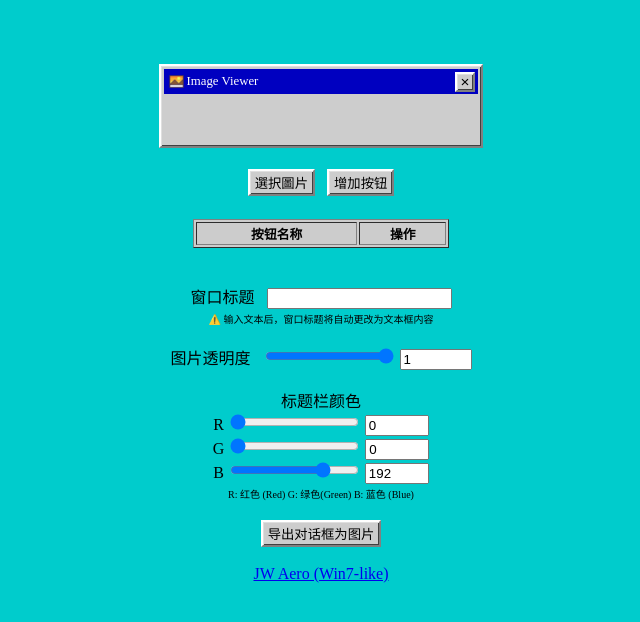
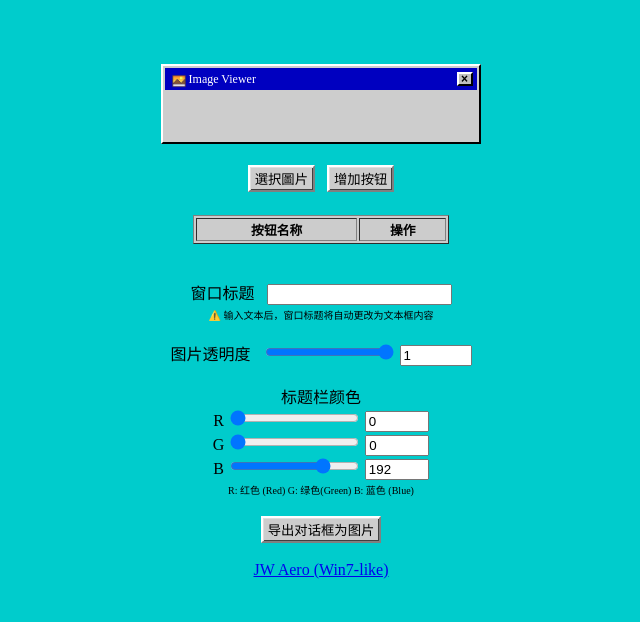
Before and after one commit to srhskah/jw_nostalgia, a plain HTML site: page Classic/index.html in a window 1280 px wide. Both pictures are taken after a click on the button "导出对话框为图片". Shown: the whole page, without its empty margins (319-959 px from the left). Drawn offline with nearby package versions, Linux system fonts and the light colour scheme; a web font is replaced by a local one.

Commit message:
2026.11.26c1.2

```diff
--- a/Classic/index.html
+++ b/Classic/index.html
@@ -365,55 +365,59 @@
                 return Promise.all(tasks);
             }
 
-            // 导出前把浮雕写进 inline style，避免远端 html2canvas 丢掉 stylesheet / 原生 button 边框
+            // 仅稳定处理：外框、标题栏、右侧固定关闭钮（导出前写入 inline）
             function applyExportEmboss(root) {
-                var targets = [root].concat(
-                    Array.prototype.slice.call(root.querySelectorAll('button, .btn div, .file-input-trigger'))
-                );
+                var titleEl = root.querySelector('#title');
+                var closeBtn = root.querySelector('.btn div');
+                var targets = [root];
+                if (titleEl) targets.push(titleEl);
+                if (closeBtn) targets.push(closeBtn);
                 var backups = [];
                 for (var i = 0; i < targets.length; i++) {
                     var el = targets[i];
                     backups.push({
                         el: el,
-                        border: el.style.border,
-                        borderStyle: el.style.borderStyle,
-                        borderWidth: el.style.borderWidth,
-                        borderTopColor: el.style.borderTopColor,
-                        borderRightColor: el.style.borderRightColor,
-                        borderBottomColor: el.style.borderBottomColor,
-                        borderLeftColor: el.style.borderLeftColor,
-                        boxShadow: el.style.boxShadow,
-                        appearance: el.style.appearance,
-                        webkitAppearance: el.style.webkitAppearance,
-                        backgroundColor: el.style.backgroundColor
+                        cssText: el.style.cssText
                     });
-                    el.style.appearance = 'none';
-                    el.style.webkitAppearance = 'none';
-                    el.style.borderStyle = 'solid';
-                    el.style.borderWidth = (el === root) ? '2px' : '2px';
-                    el.style.borderTopColor = '#ffffff';
-                    el.style.borderLeftColor = '#ffffff';
-                    el.style.borderRightColor = '#808080';
-                    el.style.borderBottomColor = '#808080';
-                    el.style.boxShadow = 'inset 1px 1px 0 #dfdfdf, inset -1px -1px 0 #404040';
-                    if (!el.style.backgroundColor) {
-                        el.style.backgroundColor = '#cdcdcd';
+                    if (el === root) {
+                        el.style.boxSizing = 'border-box';
+                        el.style.borderStyle = 'solid';
+                        el.style.borderWidth = '2px';
+                        el.style.borderTopColor = '#ffffff';
+                        el.style.borderLeftColor = '#ffffff';
+                        el.style.borderRightColor = '#000000';
+                        el.style.borderBottomColor = '#000000';
+                        el.style.boxShadow = 'none';
+                    } else if (el === titleEl) {
+                        el.style.boxSizing = 'border-box';
+                        el.style.height = '22px';
+                        el.style.lineHeight = '16px';
+                        el.style.fontSize = '12px';
+                        el.style.padding = '3px 3px 3px 4px';
+                        el.style.overflow = 'hidden';
+                        el.style.color = '#ffffff';
+                    } else if (el === closeBtn) {
+                        el.style.boxSizing = 'border-box';
+                        el.style.borderStyle = 'solid';
+                        el.style.borderWidth = '2px';
+                        el.style.borderTopColor = '#ffffff';
+                        el.style.borderLeftColor = '#ffffff';
+                        el.style.borderRightColor = '#000000';
+                        el.style.borderBottomColor = '#000000';
+                        el.style.boxShadow = 'none';
+                        el.style.width = '16px';
+                        el.style.height = '14px';
+                        el.style.backgroundColor = '#c0c0c0';
+                        el.style.lineHeight = '10px';
+                        el.style.fontSize = '12px';
+                        el.style.fontFamily = 'Arial, Helvetica, sans-serif';
+                        el.style.textAlign = 'center';
+                        el.style.color = '#000000';
                     }
                 }
                 return function restoreExportEmboss() {
                     for (var j = 0; j < backups.length; j++) {
-                        var b = backups[j];
-                        b.el.style.border = b.border;
-                        b.el.style.borderStyle = b.borderStyle;
-                        b.el.style.borderWidth = b.borderWidth;
-                        b.el.style.borderTopColor = b.borderTopColor;
-                        b.el.style.borderRightColor = b.borderRightColor;
-                        b.el.style.borderBottomColor = b.borderBottomColor;
-                        b.el.style.borderLeftColor = b.borderLeftColor;
-                        b.el.style.boxShadow = b.boxShadow;
-                        b.el.style.appearance = b.appearance;
-                        b.el.style.webkitAppearance = b.webkitAppearance;
-                        b.el.style.backgroundColor = b.backgroundColor;
+                        backups[j].el.style.cssText = backups[j].cssText;
                     }
                 };
             }
--- a/Classic/style.css
+++ b/Classic/style.css
@@ -16,14 +16,15 @@
     width:25%;
     /* margin-left: 25%; */
     margin-top: 5%;
-    /* px + 分边颜色 + inset shadow：远端 html2canvas 对 em/outset 不稳定 */
+    /* 外框浮雕：固定 px 分边颜色，导出不依赖 em/outset/shadow */
+    box-sizing: border-box;
     border-style: solid;
     border-width: 2px;
     border-top-color: #ffffff;
     border-left-color: #ffffff;
-    border-right-color: #808080;
-    border-bottom-color: #808080;
-    box-shadow: inset 1px 1px 0 #dfdfdf, inset -1px -1px 0 #404040;
+    border-right-color: #000000;
+    border-bottom-color: #000000;
+    box-shadow: none;
     position: relative;
     left: 50%;
     transform: translateX(-50%); /* 向左回退自身宽度的50% */
@@ -36,36 +37,39 @@
 #title{
     background: #0000cc;
     color: white;
-    font-size: 0.8em;
-    padding: 0.2em 0.2em 0.3em;
-    height: 1.5em;
-    line-height: 1.6em;
+    /* 固定 px，避免字体未加载时标题栏/关闭钮尺寸漂移 */
+    font-size: 12px;
+    padding: 3px 3px 3px 4px;
+    height: 22px;
+    line-height: 16px;
+    box-sizing: border-box;
+    overflow: hidden;
 }
 
 .btn{
     float:right;
-    margin: 0.1em;
+    margin: 1px 1px 0 0;
 }
 
+/* 标题栏右侧固定关闭钮：高对比分边框，不依赖 inset shadow（远端导出更稳） */
 .btn div{
-    /* padding: 0.1em; */
-    width: 1em;
-    height: 1em;
-    /* width: 1.2em; */
-    /* height: 1.2em; */
-    background: #cdcdcd;
+    box-sizing: border-box;
+    width: 16px;
+    height: 14px;
+    background: #c0c0c0;
     text-align: center;
-    font-family:Arial, Helvetica, sans-serif;
-    font-size:larger;
-    line-height: 1em;
+    font-family: Arial, Helvetica, sans-serif;
+    font-size: 12px;
+    font-weight: bold;
+    line-height: 10px;
     color: black;
     border-style: solid;
     border-width: 2px;
     border-top-color: #ffffff;
     border-left-color: #ffffff;
-    border-right-color: #808080;
-    border-bottom-color: #808080;
-    box-shadow: inset 1px 1px 0 #dfdfdf, inset -1px -1px 0 #404040;
+    border-right-color: #000000;
+    border-bottom-color: #000000;
+    box-shadow: none;
 }
 
 #box{
```
